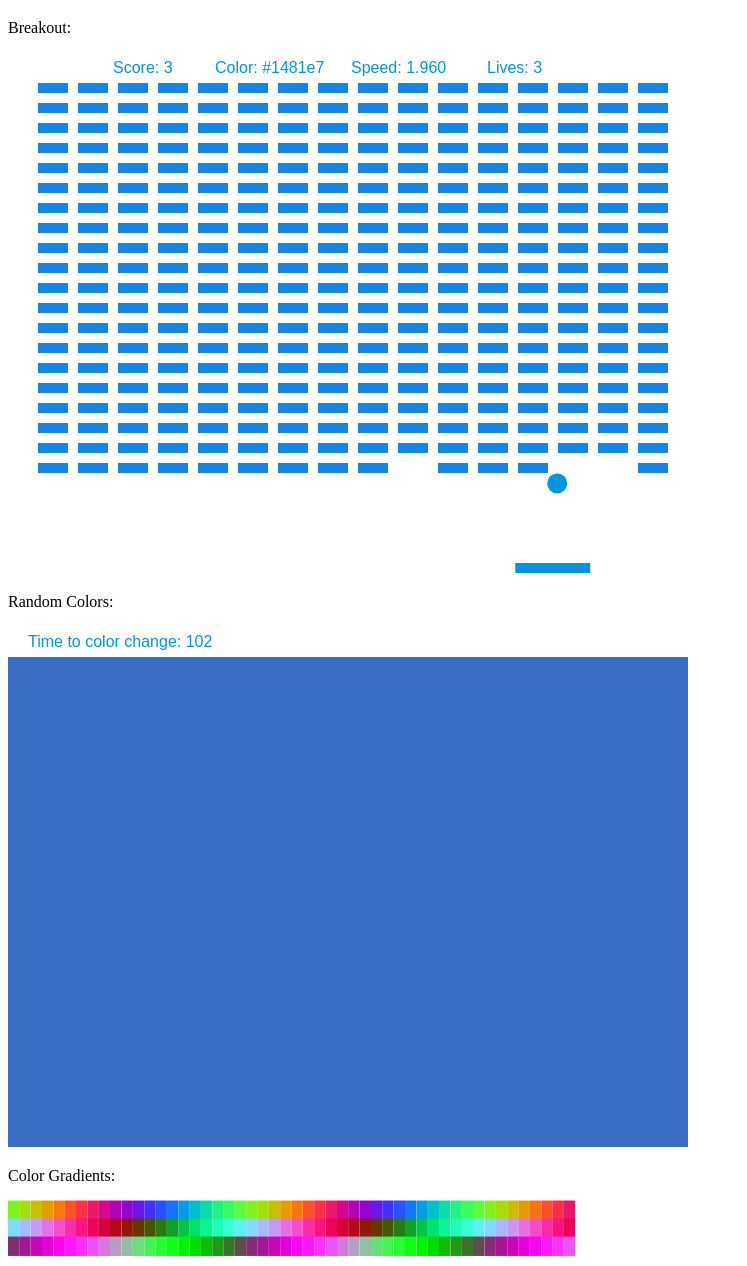
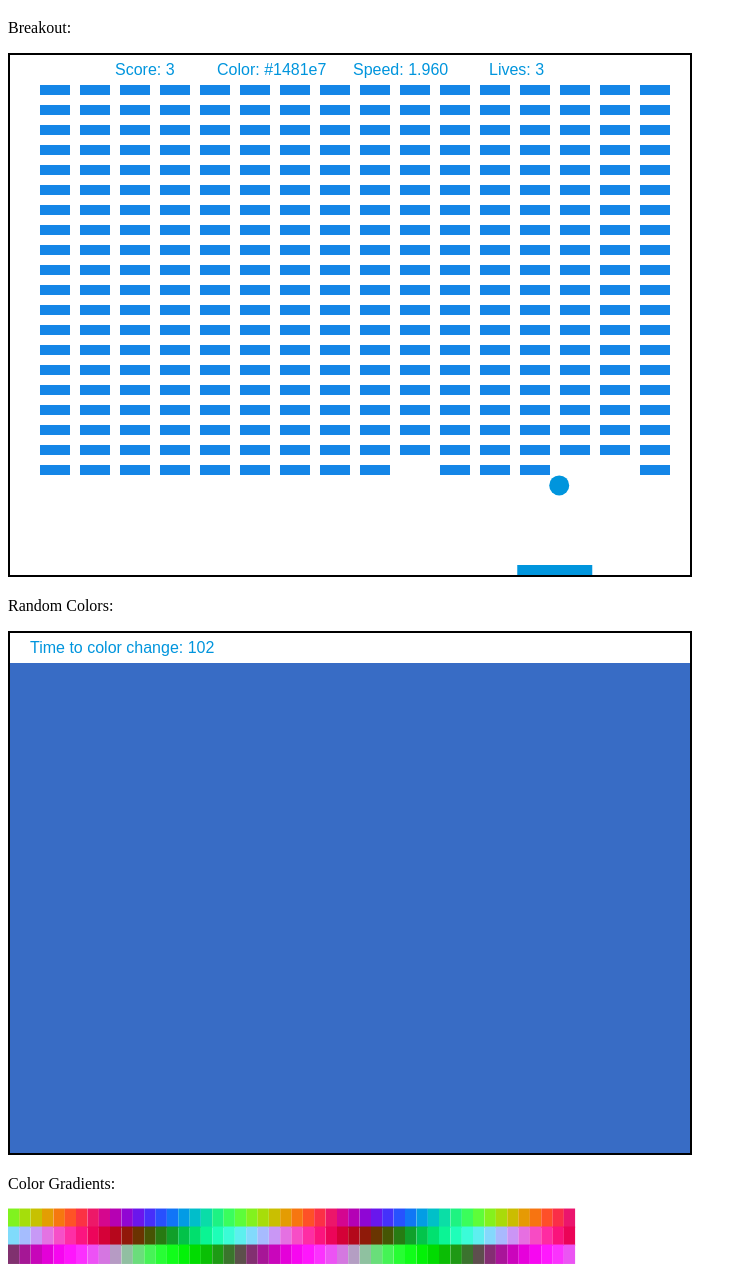
Before and after one commit to DerekErwin/derekerwin.github.io, a plain HTML site: page index.html in a window 1280 px wide. Shown: the part 61-1327 px from the top of the page, without its empty margins (0-747 px from the left). Drawn offline with Linux system fonts and the light colour scheme.

Commit message:
Update index.html

```diff
--- a/index.html
+++ b/index.html
@@ -3,9 +3,9 @@
 <body>
 <h1>Hello!</h1>
 <p>Breakout:</p>
-<canvas id="myCanvas2" width="680" height="520"></canvas>
+<canvas id="myCanvas2" width="680" height="520" style="border:2px solid #000000;"></canvas>
 <p>Random Colors:</p>
-<canvas id="myCanvas" width="680" height="520"></canvas>
+<canvas id="myCanvas" width="680" height="520" style="border:2px solid #000000;"></canvas>
 
 </body>
 </html>
```
